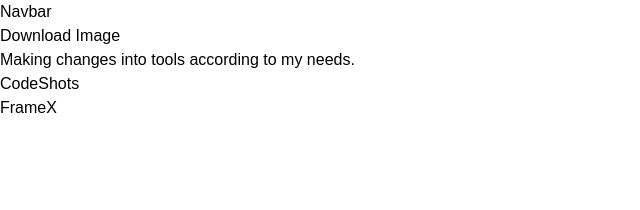
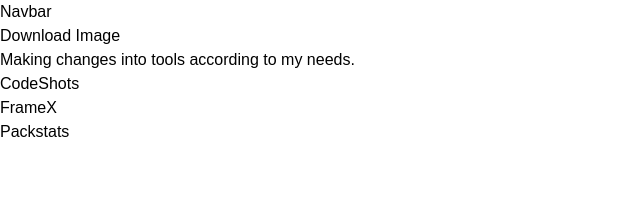
Before and after one commit to Ayusht0mar/delta, a Next.js app: page / in a window 1280 px wide. Shown: the top 210 px of the page, without its empty margins (0-640 px from the left). Built offline with nearby package versions, Linux system fonts and the light colour scheme.

Commit message:
packstats link added

```diff
--- a/src/app/page.tsx
+++ b/src/app/page.tsx
@@ -3,7 +3,6 @@
     <div>
         <div className="text-white">
           <h2>Making changes into tools according to my needs.</h2>
-
           <ul>
             <li>
               <a href="/codeshots">CodeShots</a>
@@ -11,9 +10,27 @@
             <li>
               <a href="/framex">FrameX</a>
             </li>
+            <li>
+              <a href="/packstats">Packstats</a>
+            </li>
           </ul>
         </div>
 
     </div>
   );
 }
+
+import Image from "next/image";
+
+const Navbar = () => {
+    return (
+        <div className="bg-neutral-900 py-2.5 px-4 flex justify-between">
+            <div className="flex items-center gap-2">
+                <Image src="/logo.svg" alt="logo" width={24} height={24} />
+                {/* <p className="bg-neutral-500/15 text-neutral-500 border border-neutral-500/25 rounded py-0.5 px-3 text-sm font-medium -2">Select Tools</p> */}
+            </div>
+            {/* <p className="text-neutral-200">Navbar</p> */}
+            {/* <p className="bg-red-500/15 text-red-500 border border-red-500/25 rounded py-0.5 px-3 text-sm font-medium -2">Download Image</p> */}
+        </div>
+     );
+}
```
